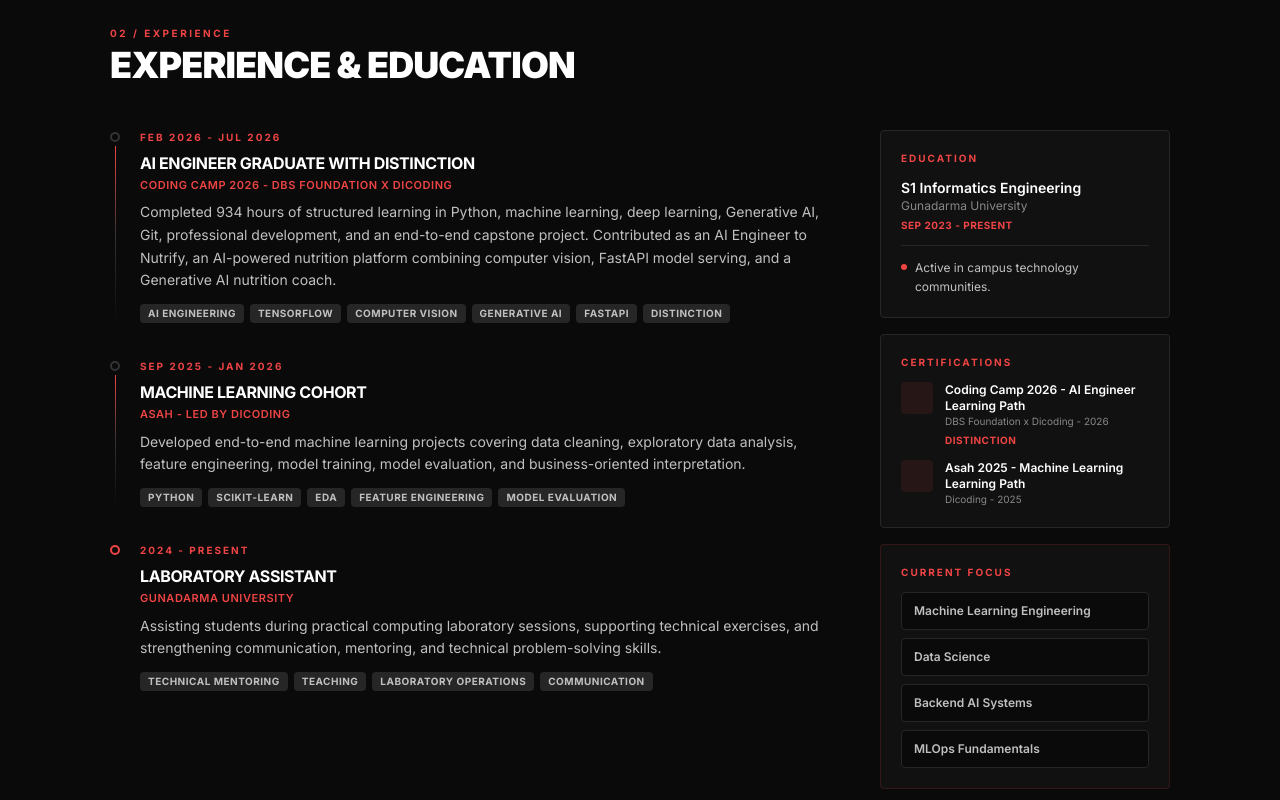
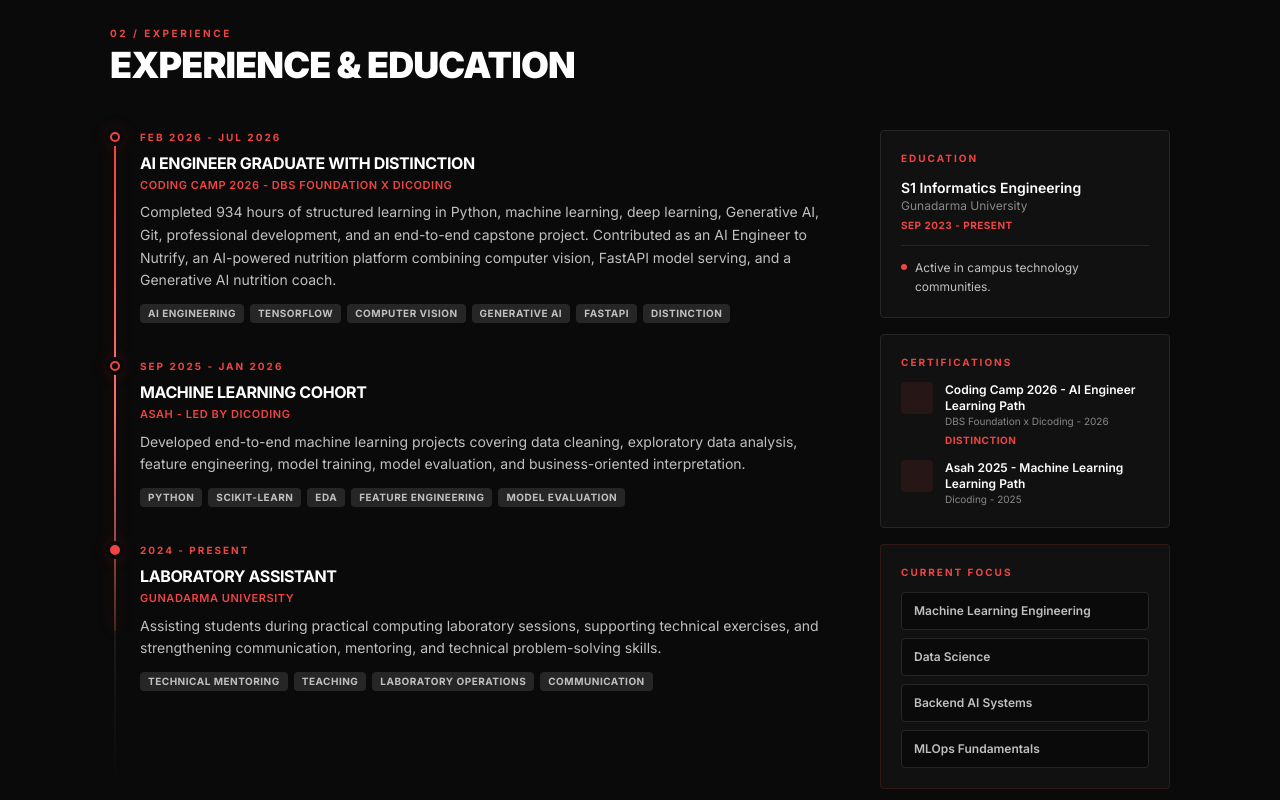
Before and after one commit to rayasesan/Portofolio, a React (Vite) app: page / in a window 1280 px wide. Shown: the part 1600-2400 px from the top of the page. Built offline with nearby package versions, Linux system fonts and the light colour scheme; some icons are missing.

Commit message:
Animate experience timeline progress

```diff
--- a/src/components/Experience.jsx
+++ b/src/components/Experience.jsx
@@ -1,3 +1,5 @@
+import { useEffect, useRef } from 'react';
+
 const experiences = [
   {
     date: 'Feb 2026 - Jul 2026',
@@ -47,6 +49,69 @@ const currentFocus = [
 ];
 
 export default function Experience() {
+  const timelineRef = useRef(null);
+
+  useEffect(() => {
+    const timeline = timelineRef.current;
+
+    if (!timeline) {
+      return undefined;
+    }
+
+    const motionQuery = window.matchMedia('(prefers-reduced-motion: reduce)');
+    let frame = 0;
+
+    const clamp = (value) => Math.min(Math.max(value, 0), 1);
+
+    const updateTimeline = () => {
+      frame = 0;
+
+      if (motionQuery.matches) {
+        timeline.style.setProperty('--timeline-progress', '1');
+        timeline.querySelectorAll('.tl-dot').forEach((dot) => dot.classList.add('is-lit'));
+        return;
+      }
+
+      const rect = timeline.getBoundingClientRect();
+      const startY = window.innerHeight * 0.72;
+      const endY = window.innerHeight * 0.32;
+      const distance = rect.height + startY - endY;
+      const progress = distance > 0 ? clamp((startY - rect.top) / distance) : 0;
+
+      timeline.style.setProperty('--timeline-progress', progress.toFixed(4));
+
+      const lineEnd = rect.top + rect.height * progress;
+      timeline.querySelectorAll('.tl-dot').forEach((dot) => {
+        const dotRect = dot.getBoundingClientRect();
+        const dotCenter = dotRect.top + dotRect.height / 2;
+        dot.classList.toggle('is-lit', dotCenter <= lineEnd || progress >= 0.99);
+      });
+    };
+
+    const requestUpdate = () => {
+      if (frame) {
+        return;
+      }
+
+      frame = window.requestAnimationFrame(updateTimeline);
+    };
+
+    updateTimeline();
+    window.addEventListener('scroll', requestUpdate, { passive: true });
+    window.addEventListener('resize', requestUpdate);
+    motionQuery.addEventListener('change', requestUpdate);
+
+    return () => {
+      if (frame) {
+        window.cancelAnimationFrame(frame);
+      }
+
+      window.removeEventListener('scroll', requestUpdate);
+      window.removeEventListener('resize', requestUpdate);
+      motionQuery.removeEventListener('change', requestUpdate);
+    };
+  }, []);
+
   return (
     <section id="experience" className="py-20 lg:py-24 border-t border-r-steel">
       <div className="max-w-[1100px] mx-auto px-5">
@@ -57,7 +122,7 @@ export default function Experience() {
           </h2>
         </div>
         <div className="grid grid-cols-1 lg:grid-cols-[1fr_290px] gap-10">
-          <div className="space-y-0">
+          <div ref={timelineRef} className="experience-timeline space-y-0">
             {experiences.map((experience, index) => (
               <ExperienceItem
                 key={experience.title}
@@ -120,10 +185,9 @@ export default function Experience() {
 
 function ExperienceItem({ date, title, subtitle, desc, tags, isActive, isLast }) {
   return (
-    <article className={`reveal flex gap-5 ${isLast ? '' : 'pb-9'}`}>
-      <div className="flex flex-col items-center pt-0.5">
-        <div className={`tl-dot ${!isActive ? 'dim' : ''}`}></div>
-        {!isLast && <div className="tl-line mt-1"></div>}
+    <article className={`reveal experience-item flex gap-5 ${isLast ? '' : 'pb-9'}`}>
+      <div className="timeline-marker pt-0.5" aria-hidden="true">
+        <div className={`tl-dot ${isActive ? 'current' : ''}`}></div>
       </div>
       <div className="flex-1">
         <p className="text-r-red text-[10px] font-bold tracking-[0.2em] uppercase mb-1.5">{date}</p>
--- a/src/index.css
+++ b/src/index.css
@@ -217,21 +217,69 @@ button:focus-visible {
   animation: barGlow 3s ease-in-out infinite;
 }
 
+.experience-timeline {
+  --timeline-progress: 0;
+  position: relative;
+  isolation: isolate;
+}
+.experience-timeline::before,
+.experience-timeline::after {
+  content: "";
+  position: absolute;
+  top: 5px;
+  bottom: 5px;
+  left: 4px;
+  width: 2px;
+  border-radius: 999px;
+  pointer-events: none;
+}
+.experience-timeline::before {
+  z-index: 0;
+  background: linear-gradient(to bottom, rgba(239, 68, 68, 0.24), #333 42%, transparent);
+}
+.experience-timeline::after {
+  z-index: 1;
+  background: linear-gradient(to bottom, #ef4444, #f87171 55%, rgba(239, 68, 68, 0.22));
+  box-shadow: 0 0 18px rgba(239, 68, 68, 0.28);
+  transform: scaleY(var(--timeline-progress));
+  transform-origin: top;
+  transition: transform 0.08s linear;
+}
+.experience-item {
+  position: relative;
+  z-index: 2;
+}
+.timeline-marker {
+  width: 10px;
+  display: flex;
+  justify-content: center;
+  flex-shrink: 0;
+  position: relative;
+  z-index: 3;
+}
 .tl-dot {
   width: 10px;
   height: 10px;
   border-radius: 50%;
-  border: 2px solid #ef4444;
+  border: 2px solid #3a3a3a;
   background: #0a0a0a;
+  box-shadow: 0 0 0 4px #0a0a0a;
   flex-shrink: 0;
+  transition: border-color 0.25s ease, background 0.25s ease, box-shadow 0.25s ease;
 }
-.tl-dot.dim {
-  border-color: #333;
+.tl-dot.is-lit {
+  border-color: #ef4444;
+  box-shadow: 0 0 0 4px #0a0a0a, 0 0 18px rgba(239, 68, 68, 0.42);
 }
-.tl-line {
-  width: 1px;
-  flex: 1;
-  background: linear-gradient(to bottom, #ef4444, #333, transparent);
+.tl-dot.current.is-lit {
+  background: #ef4444;
+}
+
+html:not(.js-enabled) .experience-timeline::after {
+  transform: scaleY(1);
+}
+html:not(.js-enabled) .tl-dot {
+  border-color: #ef4444;
 }
 
 .mob-menu {
```
